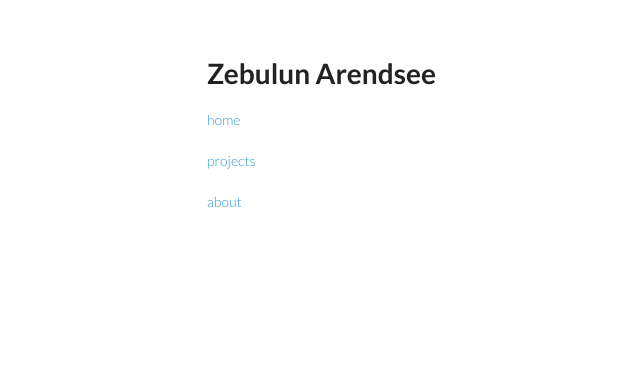
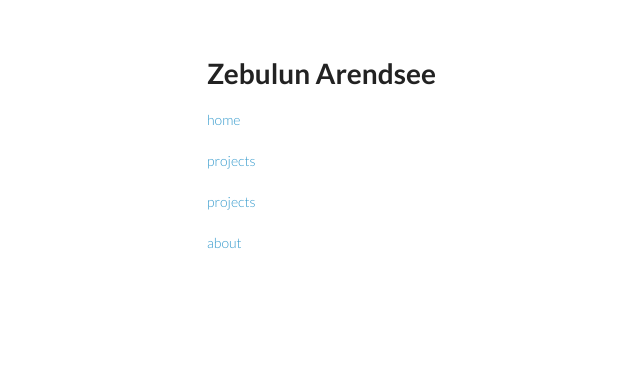
Before and after one commit to arendsee/arendsee.github.io, a Jekyll site: the page built from index.md, in a window 1280 px wide. Shown: the top 386 px of the page, without its empty margins (3-643 px from the left). Built offline with Jekyll 4.4.1, drawn with Linux system fonts in a browser that asks for light colours.

Commit message:
removed project folder

```diff
--- a/_layouts/default.html
+++ b/_layouts/default.html
@@ -33,7 +33,8 @@
         <p></p>
 
         <p class="view"><a href="{{ site.url }}/">home</small></a></p>
-        <p class="view"><a href="{{ site.url }}/projects/">projects</small></a></p>
+        <p class="view"><a href="{{ site.url }}/bioinformatics/">projects</small></a></p>
+        <p class="view"><a href="{{ site.url }}/shiny/">projects</small></a></p>
 		<p class="view"><a href="{{ site.url }}/about/">about</a></p>
       </header>
 
```
Also changed, not shown: projects/index.md (deleted, +0 -8 lines).
